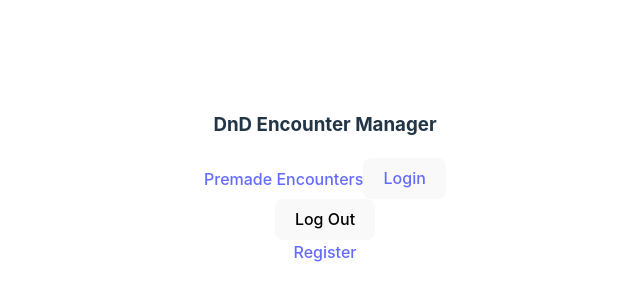
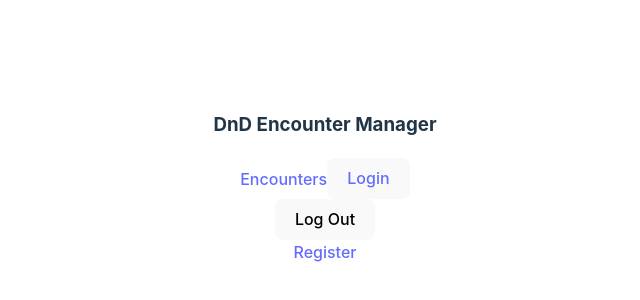
Before and after one commit to jobill18/Project-DnDEncounterManager, a React (Vite) app: page / in a window 1280 px wide. Shown: the part 222-522 px from the top of the page, without its empty margins (315-955 px from the left). Built offline with nearby package versions, Linux system fonts and the light colour scheme.

Commit message:
working on user based rendering

```diff
--- a/src/components/DEMonsterTable.jsx
+++ b/src/components/DEMonsterTable.jsx
@@ -34,7 +34,7 @@
           <tr>
             <td colSpan={2}>AC: {details.armor_class[0].value}</td>
             <td colSpan={2}>HP: {details.hit_points}</td>
-            <td colSpan={2}>speed: {details.speed.walk}</td>
+            <td colSpan={2}>Speed: {details.speed.walk}</td>
           </tr>
           <tr>
             <td>STR</td>
--- a/src/components/NavBar.jsx
+++ b/src/components/NavBar.jsx
@@ -17,7 +17,7 @@
   return (
     <div>
       <h3>DnD Encounter Manager</h3>
-      <Link to="/encounters">Premade Encounters</Link>
+      <Link to="/encounters">Encounters</Link>
       <button>
         <Link to="/login">Login</Link>
       </button>
```
